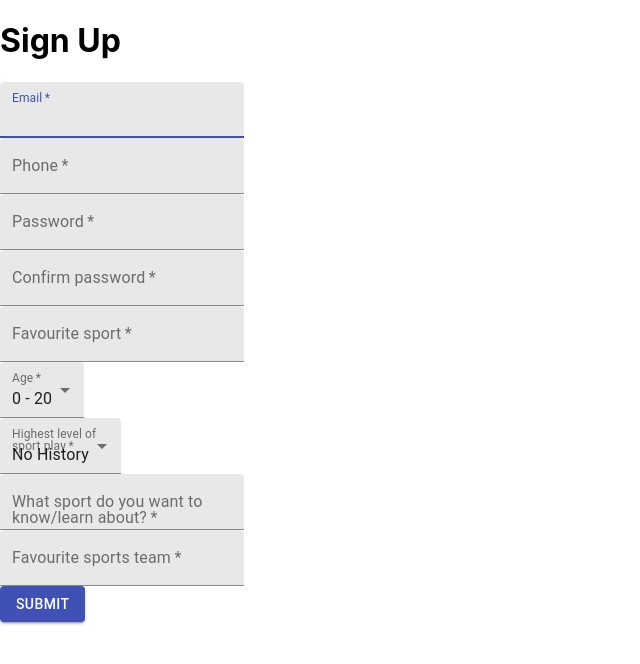
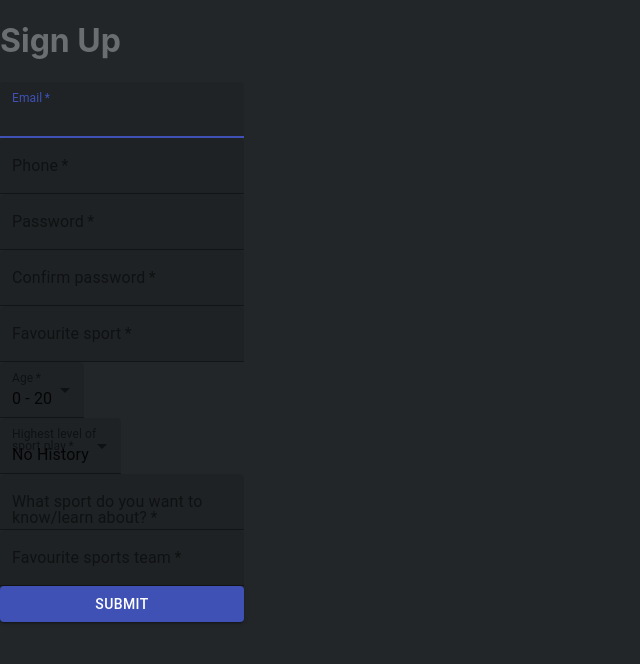
Before and after one commit to jayden-tse/CSCC01-Project, a React (Create React App) app in the folder demo/: page / in a window 1280 px wide. Shown: the top 664 px of the page, without its empty margins (0-640 px from the left). Built offline with nearby package versions, Linux system fonts and the light colour scheme.

Commit message:
YES-101 added codes and components for nav bar demo

```diff
--- a/demo/src/components/TheZonePage.jsx
+++ b/demo/src/components/TheZonePage.jsx
@@ -1,4 +1,6 @@
 import React from 'react';
+import TheZone from './theZone/TheZone';
+import TopNavBar from './general/TopNavBar';
 // replace whatever is in render with components
 // needed for the page
 
@@ -8,7 +10,16 @@ class TheZonePage extends React.Component {
   }
 
   render() {
-    return<h1>The Zone</h1>
+    return (
+      <div>
+        <TopNavBar handleLogout={this.props.handleLogout}
+          redirectToProfile={this.props.redirectToProfile}/>
+        <TheZone redirectToDebate={this.props.redirectToDebate}
+          redirectToOpenCourt={this.props.redirectToOpenCourt}
+          redirectToPicksAndPredictions={this.props.redirectToPicksAndPredictions}
+          redirectToTrivia={this.props.redirectToTrivia}/>
+      </div>
+    )
   }
 }
 
--- /dev/null
+++ b/demo/src/components/general/CurrentUser.css
@@ -0,0 +1,18 @@
+body {
+   background-color:#222629;
+   color:#6B6E70;
+}
+.CurrentUserContainer {
+  height:100%;
+}
+button {
+  background-color:#474B4F;
+  color:#6B6E70;
+  width:100%;
+  font-size: 3.5vh;
+}
+.profilePic {
+  float:right;
+  height:100%;
+  width:10vw;
+}
--- /dev/null
+++ b/demo/src/components/general/CurrentUser.jsx
@@ -0,0 +1,35 @@
+import React from "react";
+import DropdownButton from "./DropdownButton";
+import "./CurrentUser.css";
+
+class CurrentUser extends React.Component{
+  constructor(props) {
+      super(props);
+      this.state = {
+          user: {}
+      }
+    }
+
+   /* TODO : GET DATA FROM BACKEND API
+    componentDidMount() {
+        fetch('http://localhost:3000/api/someapi')
+            .then(res => res.json())
+            .then(data => this.setState(
+                { user:data })
+            );
+    }
+  */
+
+  render() {
+    return (
+      <div className="CurrentUserContainer">
+        <DropdownButton name={this.state.user.name}
+          handleLogout={this.props.handleLogout}
+          redirectToProfile={this.props.redirectToProfile}/>
+        <img className="profilePic" src={this.state.user.picture} />
+       </div>
+    )
+  }
+}
+
+export default CurrentUser;
--- /dev/null
+++ b/demo/src/components/general/DropdownButton.css
@@ -0,0 +1,32 @@
+.dropdownList {
+  position:relative;
+  float:right;
+  border:1px solid black;
+  list-style:none;
+  background-color:#474B4F;
+  margin-top:-0.1vh;
+  height:100%;
+  width:16vw;
+}
+.dropdown{
+  width:15vw;
+  height:100%;
+  float:right;
+}
+a{
+  font-size:3vh;
+  color:#86C232;
+}
+.dropdownItem {
+  height:50%;
+}
+button {
+  background-color:#474B4F;
+  color:#6B6E70;
+  width:100%;
+  font-size: 3.5vh;
+}
+body {
+   background-color:#222629;
+   color:#6B6E70;
+}
--- /dev/null
+++ b/demo/src/components/general/DropdownButton.jsx
@@ -0,0 +1,43 @@
+import React from "react";
+import "./DropdownButton.css";
+
+class DropdownButton extends React.Component {
+  constructor(props) {
+    super(props);
+    this.state = {
+      isVisible: false
+    };
+  }
+
+  _handleClick(e) {
+    e.preventDefault();
+    this.setState({
+      isVisible: !this.state.isVisible
+    });
+  }
+
+  renderDropdown(){
+    return(
+      <ul className="dropdownList">
+        <li className="dropdownItem">
+          <a href="#" onClick={this.props.redirectToProfile}>Profile</a>
+        </li>
+        <li className="dropdownItem">
+          <a href="#" onClick={this.props.handleLogout}>Logout</a>
+        </li>
+      </ul>
+    );
+  }
+
+  render() {
+    return (
+      <div className="dropdown">
+        <button className="CurrentUser" onClick={(e) => this._handleClick(e)}>{this.props.name}
+        </button>
+        { this.state.isVisible ? this.renderDropdown() : null }
+      </div>
+    );
+  }
+}
+
+export default DropdownButton;
--- /dev/null
+++ b/demo/src/components/general/TopNavBar.css
@@ -0,0 +1,28 @@
+body {
+   background-color:#222629;
+   color:#6B6E70;
+}
+button {
+  background-color:#474B4F;
+  color:#6B6E70;
+  width:100%;
+  font-size: 3.5vh;
+}
+.TopNavBar {
+  height: 10vh;
+  border: 1px solid black;
+}
+.TheZoneButton{
+  float:left;
+  left: 40%;
+  height:100%;
+  width:20vw;
+}
+.logo {
+  float:left;
+  height:100%;
+  width:40vw;
+}
+.CurrentUser{
+  height:100%;
+}
--- /dev/null
+++ b/demo/src/components/general/TopNavBar.jsx
@@ -0,0 +1,25 @@
+import React from "react";
+import CurrentUser from './CurrentUser';
+import "./TopNavBar.css";
+
+// Need to get back end data for currently logged in user including name and profile pic
+class TopNavBar extends React.Component{
+  constructor(props) {
+      super(props);
+  }
+
+  render() {
+    return (
+      <nav className="TopNavBar">
+        <img className="logo" src={"../../resources/sportcredLogo.png"}/>
+        <button className="TheZoneButton" onClick={this.props.redirectToTheZone}>The Zone</button>
+        <CurrentUser
+          handleLogout={this.props.handleLogout}
+          redirectToProfile={this.props.redirectToProfile}
+        />
+      </nav>
+    )
+  }
+}
+
+export default TopNavBar;
```
Also changed, not shown: demo/src/components/general/index.html (added).
